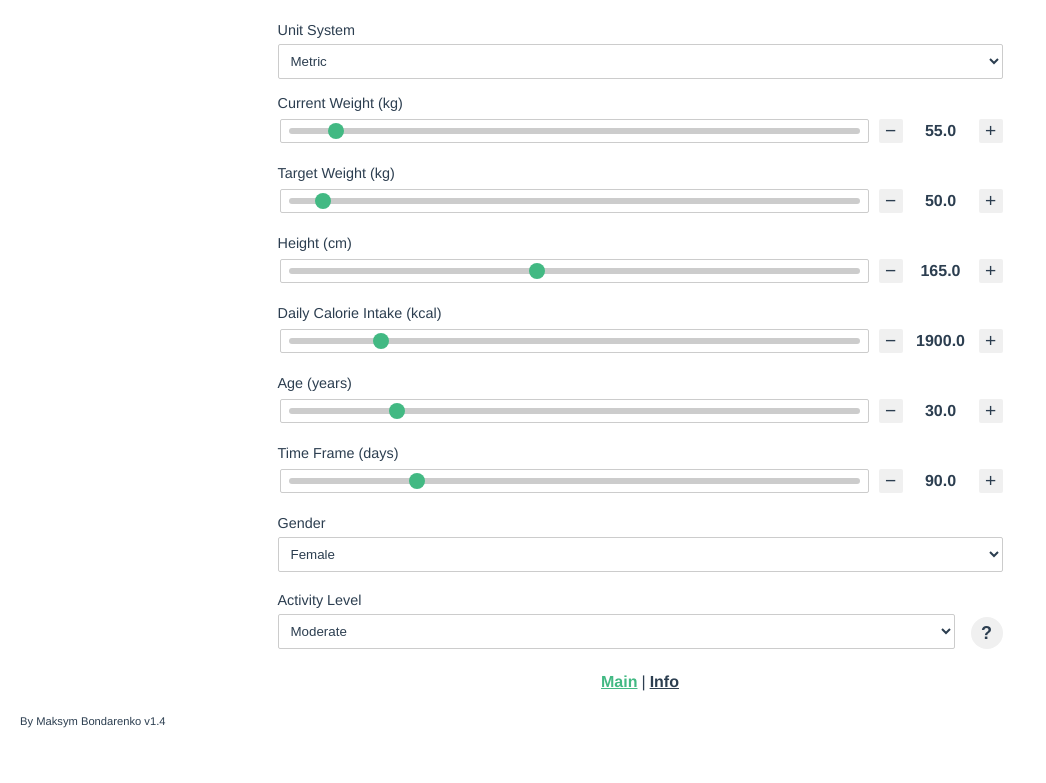
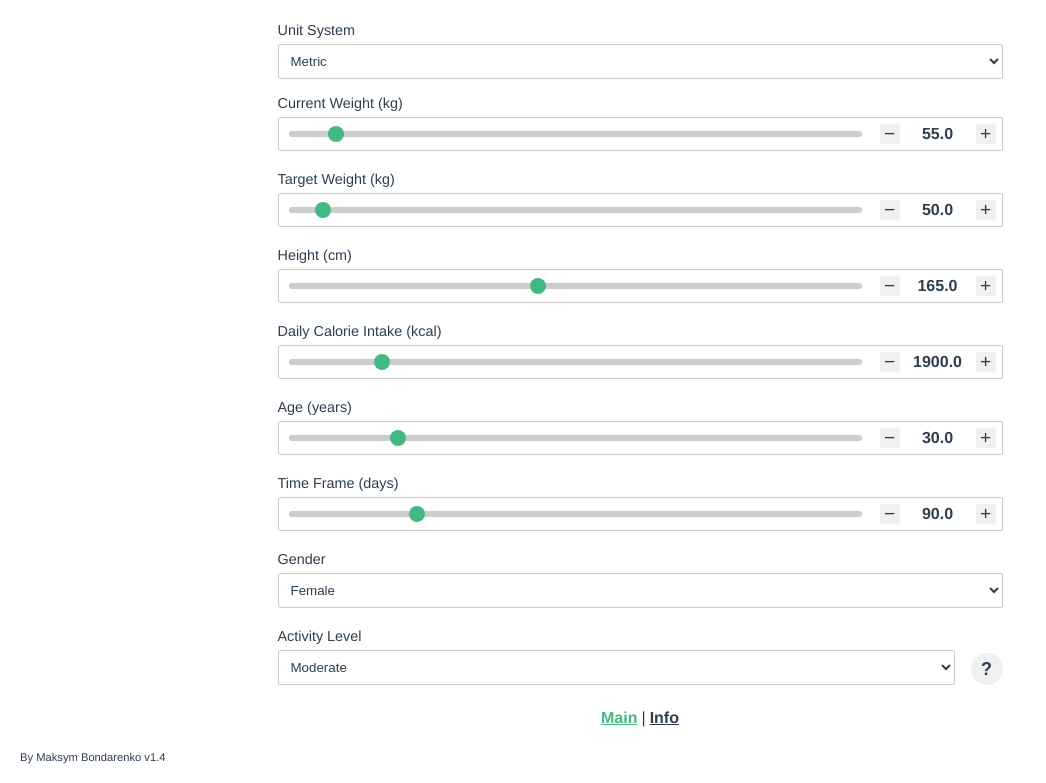
Before and after one commit to TenProtons/weight-prediction-app, a Vue app: page / in a window 1280 px wide. Shown: the part 890-1673 px from the top of the page, without its empty margins (0-1046 px from the left). Before the commit the page ends 1637 px from the top, so only its background shows below. Built offline with nearby package versions, Linux system fonts and the light colour scheme.

Commit message:
fix styles

```diff
--- a/src/components/SliderComponent.vue
+++ b/src/components/SliderComponent.vue
@@ -127,6 +127,10 @@ export default defineComponent({
     display: flex;
     align-items: center;
     gap: var(--8);
+    padding-right: var(--6);
+    padding-block: var(--3);
+    border: 1px solid var(--regular-border-color);
+    border-radius: var(--border-radius-2);
 
     .value-display {
       min-width: 60px;
@@ -136,13 +140,16 @@ export default defineComponent({
     }
 
     .adjust-button {
+      display: flex;
+      align-items: center;
+      justify-content: center;
+      width: var(--20);
+      height: var(--20);
+      font-size: 1.2em;
+      color: var(--button-text-color);
       background-color: var(--button-background);
-      color: var(--button-text-color);
       border: none;
       border-radius: var(--border-radius-2);
-      width: var(--24);
-      height: var(--24);
-      font-size: 1.2em;
       cursor: pointer;
 
       &:disabled {
@@ -158,6 +165,7 @@ export default defineComponent({
 
     input[type='range'] {
       flex: 1;
+      border: none;
       -webkit-appearance: none;
       background: transparent;
     }
@@ -178,12 +186,12 @@ export default defineComponent({
     /* Custom Slider Thumb */
     input[type='range']::-webkit-slider-thumb {
       -webkit-appearance: none;
+      margin-top: calc(-0.5 * (var(--16) - var(--6)));
       width: var(--16);
       height: var(--16);
       background: var(--active-link-color);
       border-radius: 50%;
       cursor: pointer;
-      margin-top: calc(-0.5 * (var(--16) - var(--6)));
     }
 
     input[type='range']::-moz-range-thumb {
--- a/src/styles/styles.scss
+++ b/src/styles/styles.scss
@@ -26,6 +26,7 @@
   --protein-color: #ff6384;     /* Red */
   --fat-color: #ffcd56;         /* Yellow */
   --carb-color: #36a2eb;        /* Blue */
+  --3: 3px;
   --4: 4px;
   --6: 6px;
   --8: 8px;
```
